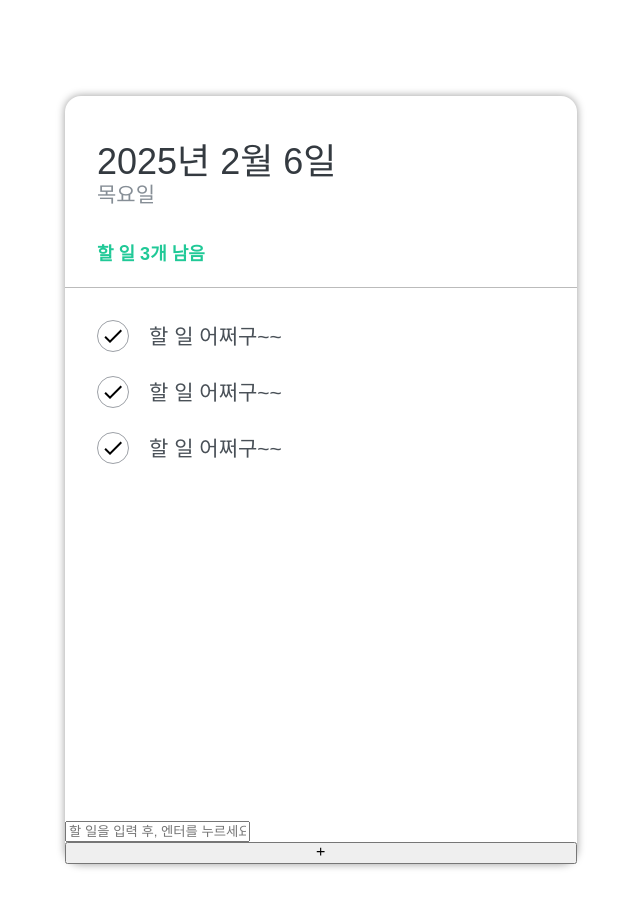
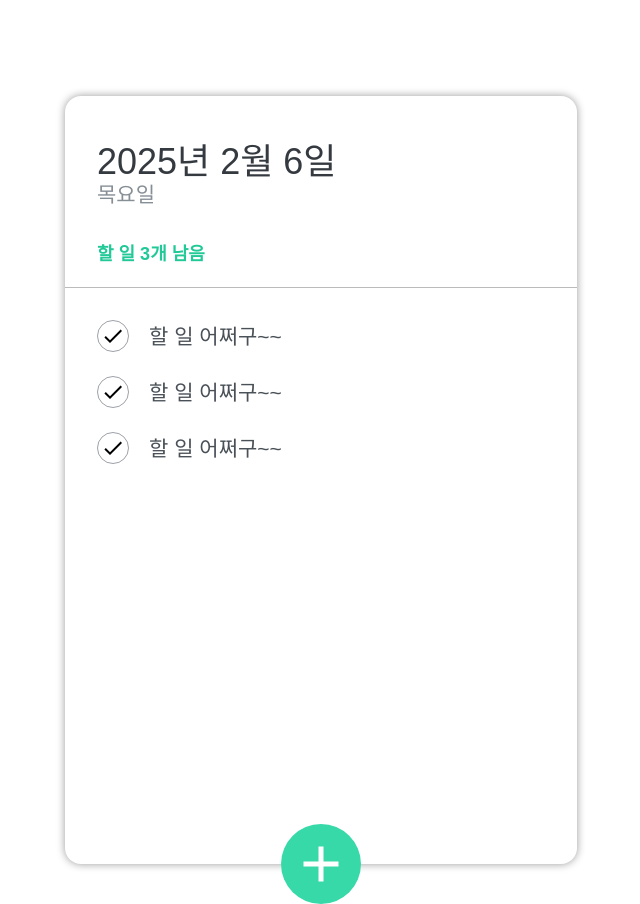
Before and after one commit to ThoI-i/react-study202501, a React (Vite) app: page / in a window 1280 px wide. Shown: the whole page, without its empty margins (319-959 px from the left). Built offline with nearby package versions, Linux system fonts and the light colour scheme.

Commit message:
250207 09:11 # 종합복습 2-2-A. form toggle !open

```diff
--- a/src/components/Todos/TodoInput.jsx
+++ b/src/components/Todos/TodoInput.jsx
@@ -1,21 +1,36 @@
-import React from 'react';
+import React, { useState } from 'react';
 import { MdAdd } from 'react-icons/md';
+
 import styles from './scss/TodoInput.module.scss';
+
 const TodoInput = () => {
+  const {
+    'form-wrapper': wrapper,
+    'insert-form': insertForm,
+    'insert-btn': insertBtn,
+  } = styles;
+
+  // 입력창을 열어줄지 여부를 관리
+  const [open, setOpen] = useState(false);
+
   return (
     <>
-      <div className='form-wrapper'>
-        <form className='insert-form'>
+      {
+        open &&
+        <div className={wrapper}>
+          <form className={insertForm}>
             <input
               type='text'
               placeholder='할 일을 입력 후, 엔터를 누르세요!'
             />
           </form>
         </div>
-      <button className='insert-btn'>
+      }
+      <button className={insertBtn} onClick={() => setOpen(!open)}>
         <MdAdd />
       </button>
     </>
   );
 };
+
 export default TodoInput;
```
Lines whose indentation alone changed are shown as unchanged.
